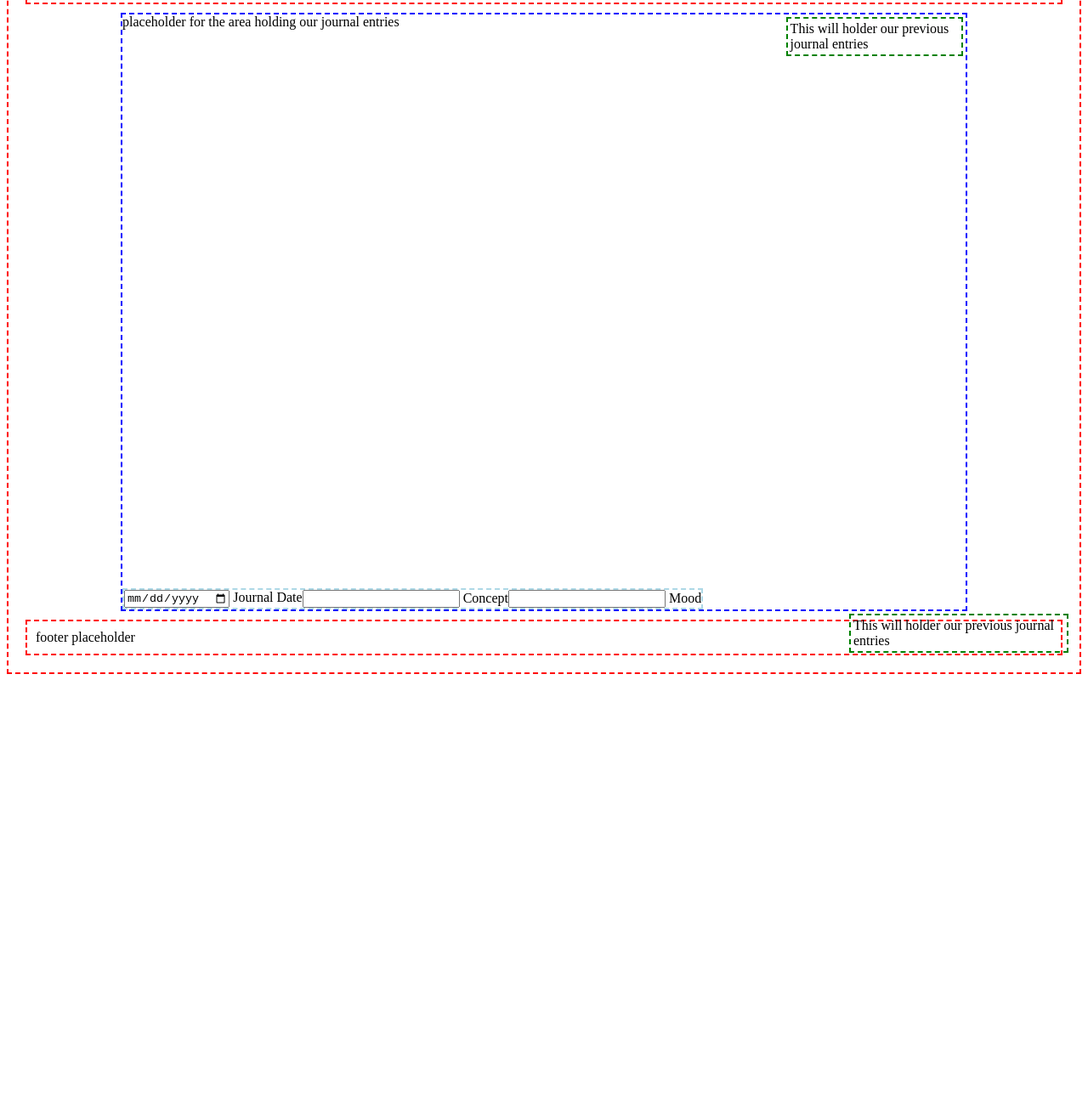
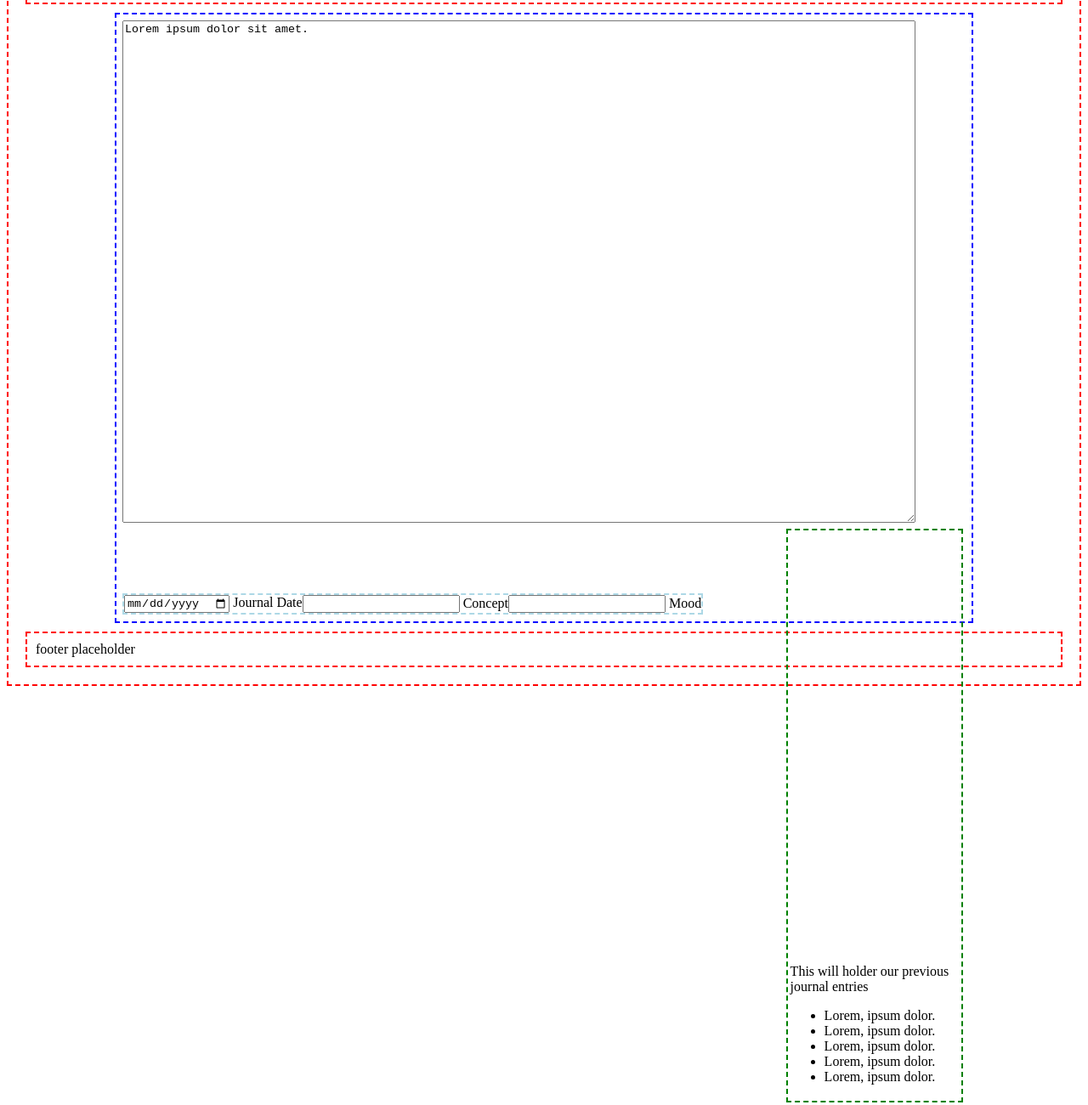
Before and after one commit to Patchrik/daily-journal, a plain HTML site: page index.html in a window 1280 px wide. Shown: the part 77-1377 px from the top of the page at 85% size. Before the commit the page ends 878 px from the top, so only its background shows below. Drawn offline with Linux system fonts and the light colour scheme.

Commit message:
Seems like I have the layout the way that I want it

```diff
--- a/index.html
+++ b/index.html
@@ -15,7 +15,9 @@
     </header>
 
     <main>
-        placeholder for the area holding our journal entries
+
+
+        <textarea name="TextHolder" id="TextHolder" cols="114" rows="39">Lorem ipsum dolor sit amet.</textarea>
 
         <section class="bottom-row">
             <div class="date-field-holder">
@@ -34,11 +36,15 @@
         </section>
         <aside>
             This will holder our previous journal entries
+            <ul>
+                <li>Lorem, ipsum dolor.</li>
+                <li>Lorem, ipsum dolor.</li>
+                <li>Lorem, ipsum dolor.</li>
+                <li>Lorem, ipsum dolor.</li>
+                <li>Lorem, ipsum dolor.</li>
+            </ul>
         </aside>
     </main>
-    <aside>
-        This will holder our previous journal entries
-    </aside>
     <footer>
         footer placeholder
     </footer>
--- a/styles/main.css
+++ b/styles/main.css
@@ -16,7 +16,8 @@ main {
 	height: 700px;
 	width: 80%;
 	margin: auto;
-	position: relative;
+	position: flex;
+	padding: 7px;
 }
 
 footer {
@@ -30,6 +31,8 @@ aside {
 	margin: 3px;
 	float: right;
 	width: 20%;
+	height: 95%;
+	align-content: flex-end;
 }
 
 .logo-holder {
@@ -46,4 +49,5 @@ aside {
 	display: flex;
 	position: absolute;
 	bottom: 0;
+	justify-content: center;
 }
```
